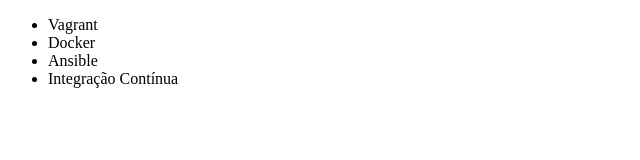
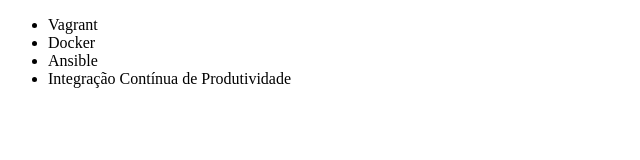
Before and after one commit to wrodrigobr/teste-alura, a plain HTML site: page index.html in a window 1280 px wide. Shown: the whole page, without its empty margins (0-640 px from the left). Drawn offline with Linux system fonts and the light colour scheme.

Commit message:
Alterando nome do curso

```diff
--- a/index.html
+++ b/index.html
@@ -9,7 +9,7 @@
         <li>Vagrant</li>
         <li>Docker</li>
         <li>Ansible</li>
-        <li>Integração Contínua</li>
+        <li>Integração Contínua de Produtividade</li>
     </ul>
 </body>
 </html>
```
